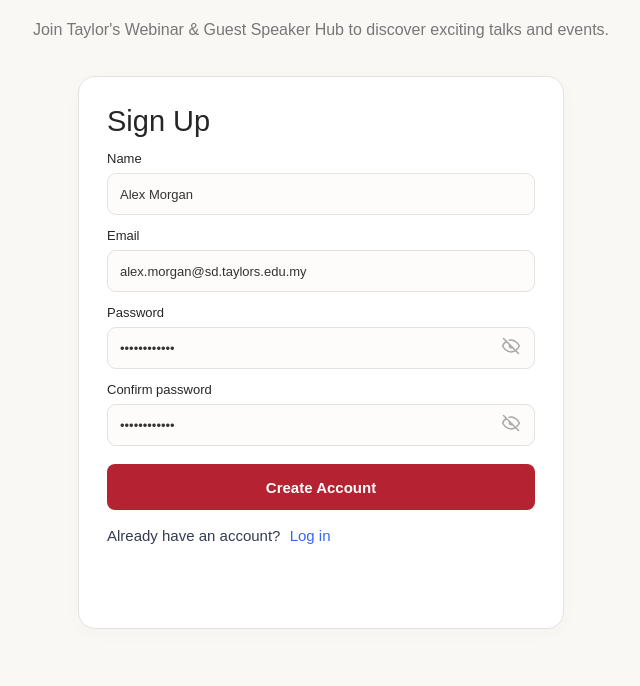
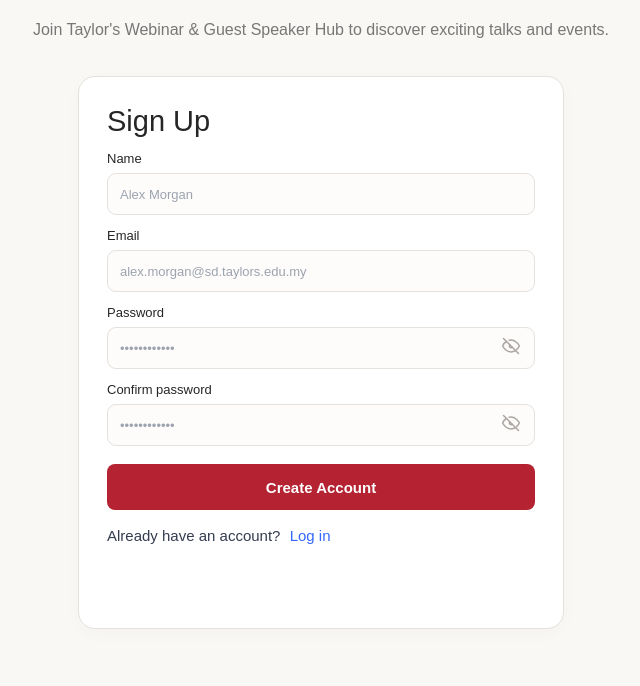
Before and after one commit to Yixuan398/Taylors-Webinar-Hub, a PHP site: page /Authentication/Signup.html in a window 1280 px wide. Shown: the part 238-924 px from the top of the page, without its empty margins (319-959 px from the left). Run offline with PHP 8.4, Linux system fonts and the light colour scheme.

Commit message:
Update Signup.css

```diff
--- a/Taylors-Webinar-Frontend/assets/css/Signup.css
+++ b/Taylors-Webinar-Frontend/assets/css/Signup.css
@@ -290,3 +290,8 @@ a {
         font-size: 26px;
     }
 }
+
+    #signupForm input::placeholder {
+        color: #9ca3af !important;
+        opacity: 1;
+    }
```
